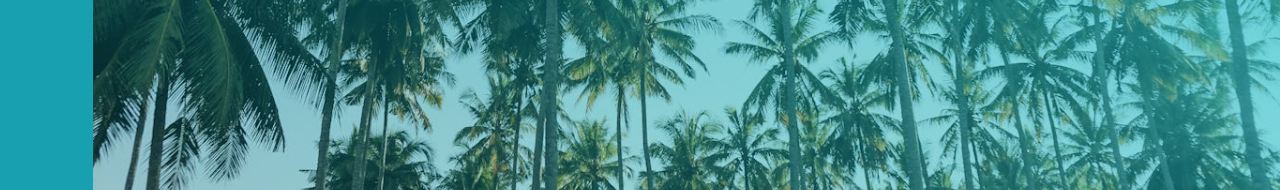
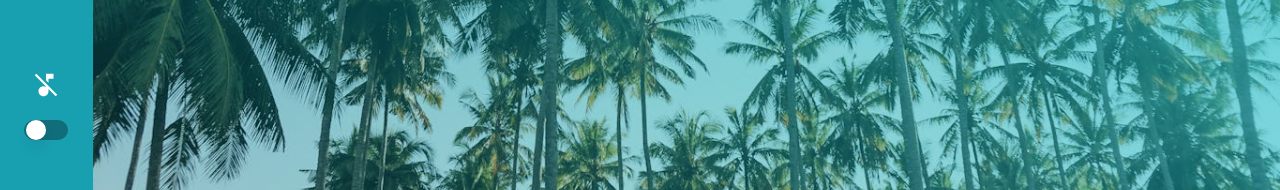
Before and after one commit to Mayadihno/my-portfolio, a Next.js app: page / in a window 1280 px wide. Shown: the part 523-713 px from the top of the page. Built offline with nearby package versions, Linux system fonts and the light colour scheme; a web font is replaced by a local one.

Commit message:
feat: addingmusic to the portfolio

```diff
--- a/package.json
+++ b/package.json
@@ -11,6 +11,7 @@
   "dependencies": {
     "@radix-ui/react-dialog": "^1.1.1",
     "@radix-ui/react-icons": "^1.3.0",
+    "@radix-ui/react-switch": "^1.1.0",
     "aos": "^2.3.4",
     "class-variance-authority": "^0.7.0",
     "clsx": "^2.1.1",
--- a/src/app/_components/Home/Home.tsx
+++ b/src/app/_components/Home/Home.tsx
@@ -1,5 +1,5 @@
 "use client";
-import React, { useEffect } from "react";
+import React, { useEffect, useState } from "react";
 import Banner from "../Banner/Banner";
 import About from "../About/About";
 import Resume from "../Resume/Resume";
@@ -7,13 +7,81 @@ import Portfolio from "../Porfolio/Portfolio";
 import Contact from "../Contact/Contact";
 import { Element } from "react-scroll";
 import Footer from "../Footer/Footer";
+import { ICONS } from "@/utils/icons";
 
 const Home = () => {
+  const [show, setShow] = useState(true);
+  const [isChecked, setIsChecked] = useState(true);
+
+  const [audio] = useState(() => {
+    const audioElement = new Audio("/portfolio.mp3");
+    audioElement.loop = true;
+    return audioElement;
+  });
   useEffect(() => {
     window.scrollTo(0, 0);
   }, []);
+  useEffect(() => {
+    setShow(true);
+  }, [open]);
+  const handleToggle = () => {
+    const newStatus = isChecked;
+    setIsChecked(newStatus);
+
+    if (newStatus) {
+      audio.play();
+    } else {
+      audio.pause();
+    }
+    setShow(false);
+  };
+
+  useEffect(() => {
+    return () => {
+      audio.pause();
+    };
+  }, [audio]);
   return (
     <div className=" max-w-full overflow-x-hidden">
+      <div className="md:hidden block">
+        {show && (
+          <div
+            data-aos="zoom-in"
+            data-aos-duration="800"
+            className="fixed w-full h-screen top-0 left-0 bg-[#000000b0] z-50 flex justify-center items-center"
+          >
+            <div className=" relative p-6 md:hidden block w-[95%] mx-auto bg-[#189FB0] shadow-xl rounded-md">
+              <div className="flex justify-center items-center flex-col">
+                <div className=" bg-white rounded-full w-[60px] h-[60px] flex justify-center items-center">
+                  <ICONS.music size={40} color="#189FB0" />
+                </div>
+                <h3 className="text-white font-semibold text-3xl py-6">
+                  Enable Music
+                </h3>
+                <p className="text-center text-white text-lg leading-8 pb-6">
+                  Explore my portfolio with music to add depth to your visit.
+                  You have the option to toggle it on or off anytime from the
+                  navigation menu.
+                </p>
+                <div className="flex space-x-6">
+                  <button
+                    onClick={() => setShow(false)}
+                    className="bg-[#116D7A]/70 px-5 py-3 text-white rounded-md text-center"
+                  >
+                    No, Thank You
+                  </button>
+                  <button
+                    onClick={handleToggle}
+                    className="bg-white px-8 py-3 text-[#189FB0s] rounded-md text-center"
+                  >
+                    Okay
+                  </button>
+                </div>
+              </div>
+            </div>
+          </div>
+        )}
+      </div>
       <Element name="home">
         <Banner />
       </Element>
--- a/src/app/_components/Navbar/Navbar.tsx
+++ b/src/app/_components/Navbar/Navbar.tsx
@@ -1,7 +1,7 @@
 "use client";
 import { ICONS } from "@/utils/icons";
 import Image from "next/image";
-import React, { useState } from "react";
+import React, { useEffect, useState } from "react";
 import {
   Sheet,
   SheetClose,
@@ -13,14 +13,38 @@ import {
 } from "@/components/ui/sheet";
 import { sidebarData } from "../Sidebar/data";
 import { Link as ScrollLink } from "react-scroll";
+import { Switch } from "@/components/ui/switch";
 
 const Navbar = () => {
   const [open, setOpen] = useState(false);
   const [active, setActive] = useState("home");
+  const [isChecked, setIsChecked] = useState(false);
+
+  const [audio] = useState(() => {
+    const audioElement = new Audio("/portfolio.mp3");
+    audioElement.loop = true;
+    return audioElement;
+  });
 
   const handleSetActive = (to: string) => {
     setActive(to);
   };
+  const handleToggle = () => {
+    const newStatus = !isChecked;
+    setIsChecked(newStatus);
+
+    if (newStatus) {
+      audio.play();
+    } else {
+      audio.pause();
+    }
+  };
+
+  useEffect(() => {
+    return () => {
+      audio.pause();
+    };
+  }, [audio]);
 
   return (
     <div>
@@ -90,6 +114,19 @@ const Navbar = () => {
                         </ScrollLink>
                       );
                     })}
+                    <div className="flex items-center space-x-5 ml-3">
+                      <div className="">
+                        {!isChecked ? (
+                          <ICONS.musicOff size={30} color="white" />
+                        ) : (
+                          <ICONS.music size={30} color="white" />
+                        )}
+                      </div>
+                      <Switch
+                        checked={isChecked}
+                        onCheckedChange={handleToggle}
+                      />
+                    </div>
                   </div>
                 </SheetDescription>
               </SheetHeader>
--- a/src/app/_components/Sidebar/Sidebar.tsx
+++ b/src/app/_components/Sidebar/Sidebar.tsx
@@ -1,18 +1,46 @@
 "use client";
-import React, { useState } from "react";
+import React, { useState, useEffect } from "react";
 import { sidebarData } from "./data";
 import { Link as ScrollLink } from "react-scroll";
 import Image from "next/image";
+import { Switch } from "@/components/ui/switch";
+import { ICONS } from "@/utils/icons";
+
 const Sidebar = () => {
   const [active, setActive] = useState("home");
+  const [isChecked, setIsChecked] = useState(false);
+
+  const [audio] = useState(() => {
+    const audioElement = new Audio("/portfolio.mp3");
+    audioElement.loop = true;
+    return audioElement;
+  });
+
   const handleSetActive = (to: string) => {
     setActive(to);
   };
 
+  const handleToggle = () => {
+    const newStatus = !isChecked;
+    setIsChecked(newStatus);
+
+    if (newStatus) {
+      audio.play();
+    } else {
+      audio.pause();
+    }
+  };
+
+  useEffect(() => {
+    return () => {
+      audio.pause();
+    };
+  }, [audio]);
+
   return (
     <div>
-      <div className="flex flex-col justify-center items-center" data->
-        <div className="my-16 ">
+      <div className="flex flex-col justify-center items-center">
+        <div className="my-16">
           <Image
             src={
               "https://cdn.jsdelivr.net/gh/devicons/devicon@latest/icons/maya/maya-original-wordmark.svg"
@@ -20,16 +48,15 @@ const Sidebar = () => {
             alt="logo"
             width={40}
             height={40}
-            className=" bg-white shadow-lg"
+            className="bg-white shadow-lg"
           />
         </div>
         <div
-          className="flex flex-col space-y-5 mt-5 "
+          className="flex flex-col space-y-5 mt-5"
           data-aos="fade-right"
           data-aos-delay="500"
         >
-          {sidebarData.map((item) => {
-            return (
+          {sidebarData.map((item) => (
             <ScrollLink
               key={item.id}
               to={item.name.toLowerCase()}
@@ -49,7 +76,6 @@ const Sidebar = () => {
                     : "text-white"
                 }`}
               />
-
               <span
                 className="absolute bg-white text-black text-base ml-3
                  rounded-md px-2 py-1 z-50 opacity-0 group-hover:opacity-100 transition-opacity duration-300 top-2 left-12"
@@ -57,8 +83,17 @@ const Sidebar = () => {
                 {item.name}
               </span>
             </ScrollLink>
-            );
-          })}
+          ))}
+        </div>
+        <div className="flex justify-center items-center flex-col mt-20">
+          <div className="pb-5">
+            {!isChecked ? (
+              <ICONS.musicOff size={30} color="white" />
+            ) : (
+              <ICONS.music size={30} color="white" />
+            )}
+          </div>
+          <Switch checked={isChecked} onCheckedChange={handleToggle} />
         </div>
       </div>
     </div>
--- /dev/null
+++ b/src/components/ui/switch.tsx
@@ -0,0 +1,29 @@
+"use client";
+
+import * as React from "react";
+import * as SwitchPrimitives from "@radix-ui/react-switch";
+
+import { cn } from "@/lib/utils";
+
+const Switch = React.forwardRef<
+  React.ElementRef<typeof SwitchPrimitives.Root>,
+  React.ComponentPropsWithoutRef<typeof SwitchPrimitives.Root>
+>(({ className, ...props }, ref) => (
+  <SwitchPrimitives.Root
+    className={cn(
+      "peer inline-flex h-5 w-11 shrink-0 cursor-pointer items-center rounded-full border-2 border-transparent transition-colors focus-visible:outline-none focus-visible:ring-2 focus-visible:ring-ring focus-visible:ring-offset-2 focus-visible:ring-offset-background disabled:cursor-not-allowed disabled:opacity-50 data-[state=checked]:bg-[#116D7A] data-[state=unchecked]:bg-[#116D7A]",
+      className
+    )}
+    {...props}
+    ref={ref}
+  >
+    <SwitchPrimitives.Thumb
+      className={cn(
+        "pointer-events-none block h-5 w-5 rounded-full shadow-lg ring-0 transition-transform data-[state=checked]:translate-x-5 data-[state=unchecked]:translate-x-0 data-[state=checked]:bg-[#189FB0] data-[state=unchecked]:bg-white"
+      )}
+    />
+  </SwitchPrimitives.Root>
+));
+Switch.displayName = SwitchPrimitives.Root.displayName;
+
+export { Switch };
```
Also changed, not shown: 2 other files (tests, documents, lock files or other folders). Lines whose indentation alone changed are shown as unchanged.
